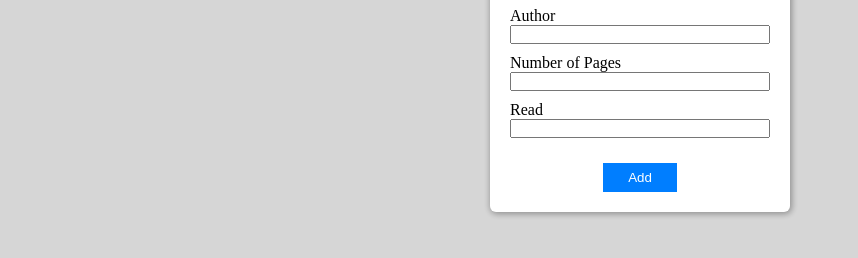
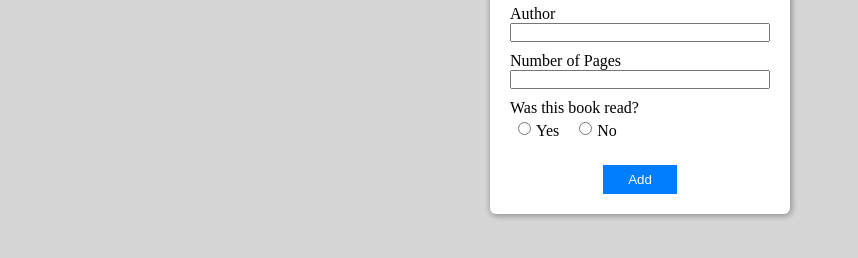
Before and after one commit to tonyelison/library, a website: page index.html in a window 1280 px wide. Both pictures are taken after a click on the button "Add New Book". Shown: the part 352-610 px from the top of the page, without its empty margins (0-858 px from the left). Drawn offline with Linux system fonts and the light colour scheme.

Commit message:
Change Read input to set of radio buttons

```diff
--- a/index.html
+++ b/index.html
@@ -31,10 +31,13 @@
         <label for="pages">Number of Pages</label>
         <input type="text" name="pages" id="pages">
       </div>
-      <div class="form-field">
-        <label for="read">Read</label>
-        <input type="text" name="read" id="read">
-      </div>
+      <fieldset class="form-field">
+        <legend>Was this book read?</legend>
+        <input id="read" name="read" type="radio" value="true">
+        <label for="read">Yes</label>
+        <input id="unread" name="read" type="radio" value="false">
+        <label for="unread">No</label>
+      </fieldset>
       <button type="submit">Add</button>
     </form>
   </div>
--- a/style.css
+++ b/style.css
@@ -65,8 +65,32 @@ form label {
   display: block;
 }
 
-form input {
+form :not(fieldset).form-field input {
   width: 100%;
+}
+
+fieldset {
+  border: none;
+}
+
+fieldset legend {
+  padding-bottom: 5px;
+}
+
+fieldset input, fieldset label {
+  float: left;
+}
+
+fieldset input#read {
+  margin-left: 8px;
+}
+
+fieldset input#unread {
+  margin-left: 20px;
+}
+
+fieldset label {
+  margin-left: 5px;
 }
 
 form button {
```
